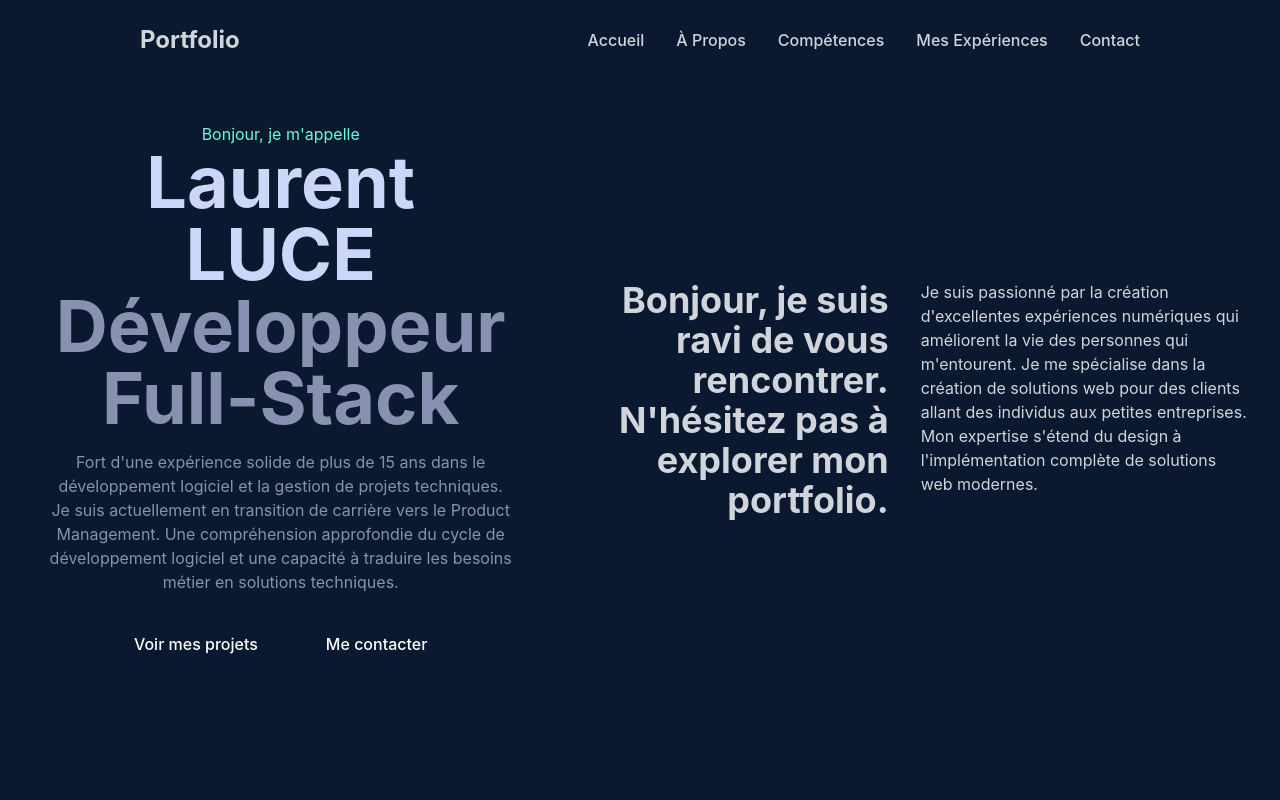
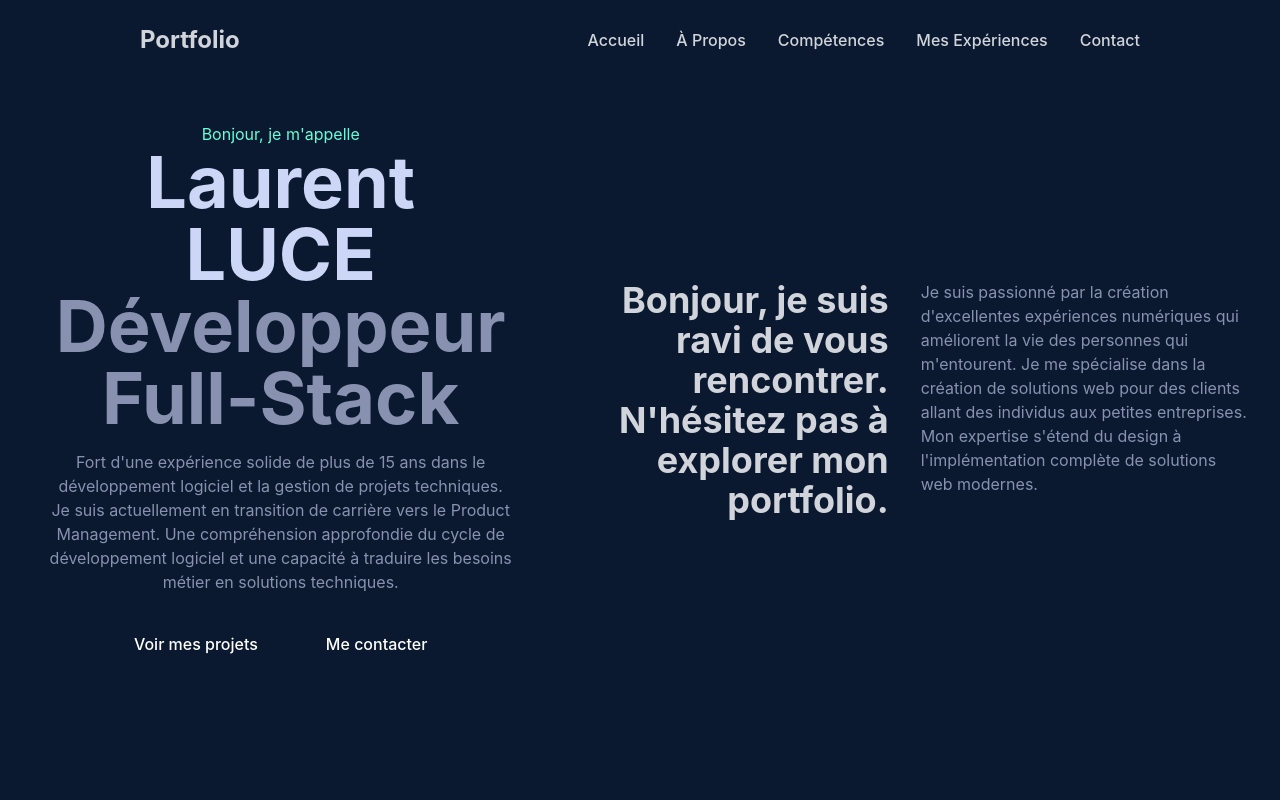
Before and after one commit to lolodeguadeloupe/modern-portfolio, a React (Vite) app: page / in a window 1280 px wide. Shown: the top 800 px of the page. Built offline with nearby package versions, Linux system fonts and the light colour scheme.

Commit message:
Changement de couleur du text

```diff
--- a/src/components/Hero.jsx
+++ b/src/components/Hero.jsx
@@ -54,7 +54,7 @@ const Hero = () => {
             transition={{ duration: 0.5, delay: 0.4 }}
             viewport={{ once: true }}
           >
-            <p>
+            <p className="text-[#8892b0]">
               Je suis passionné par la création d'excellentes expériences numériques qui améliorent
               la vie des personnes qui m'entourent. Je me spécialise dans la création de solutions
               web pour des clients allant des individus aux petites entreprises.
```
Also changed, not shown: 1 other file (tests, documents, lock files or other folders).
